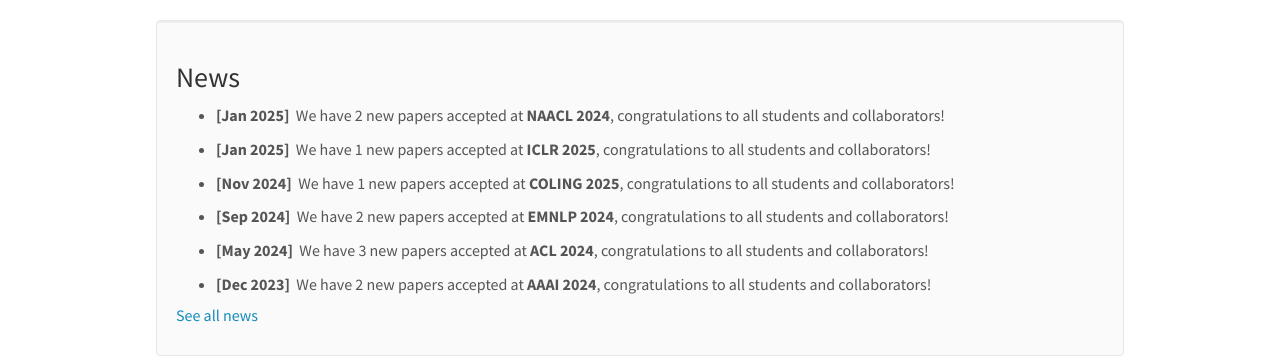
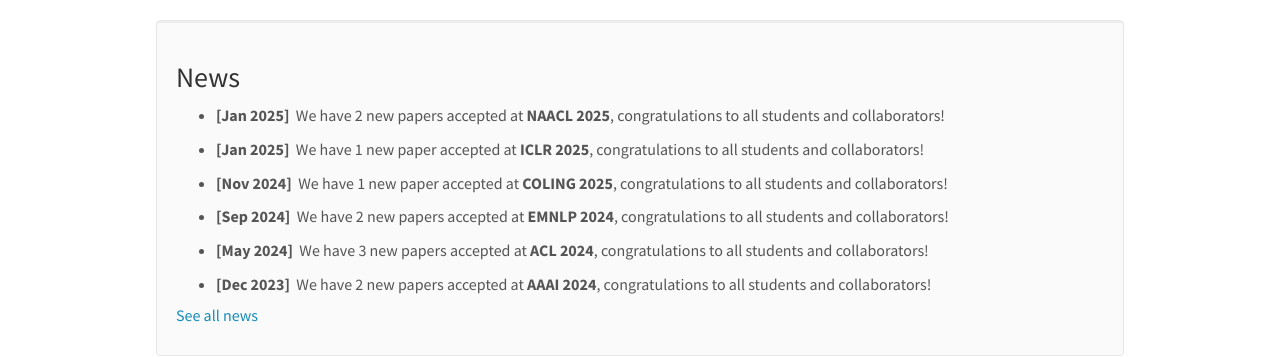
Before and after one commit to utsnlp/utsnlp.github.io, a Jekyll site: the page built from _pages/home.md, in a window 1280 px wide and 900 px high, scrolled down 571 px. Shown: the part 317-674 px from the top of the window. Built offline with Jekyll 4.4.1, drawn with Linux system fonts in a browser that asks for light colours; nearby versions of some CDN libraries.

Commit message:
Update news.yml

```diff
--- a/_data/news.yml
+++ b/_data/news.yml
@@ -1,14 +1,14 @@
 
 
 - date: Jan 2025
-  headline: We have 2 new papers accepted at **NAACL 2024**, congratulations to all students and collaborators!
+  headline: We have 2 new papers accepted at **NAACL 2025**, congratulations to all students and collaborators!
 
 - date: Jan 2025
-  headline: We have 1 new papers accepted at **ICLR 2025**, congratulations to all students and collaborators!
+  headline: We have 1 new paper accepted at **ICLR 2025**, congratulations to all students and collaborators!
 
 
 - date: Nov 2024
-  headline: We have 1 new papers accepted at **COLING 2025**, congratulations to all students and collaborators!
+  headline: We have 1 new paper accepted at **COLING 2025**, congratulations to all students and collaborators!
 
 
 - date: Sep 2024
```
